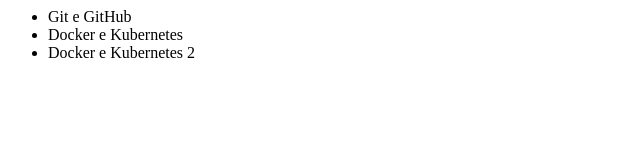
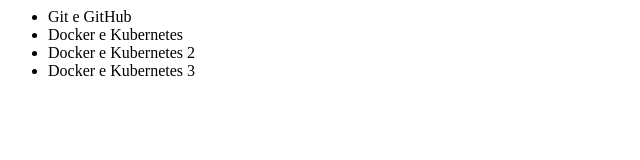
Before and after one commit to camilo-8/portal, a plain HTML site: page index.html in a window 1280 px wide. Shown: the whole page, without its empty margins (0-640 px from the left). Drawn offline with Linux system fonts and the light colour scheme.

Commit message:
add linha index

```diff
--- a/index.html
+++ b/index.html
@@ -5,6 +5,7 @@
       <li>Git e GitHub</li>
       <li>Docker e Kubernetes</li>
       <li>Docker e Kubernetes 2</li>
+      <li>Docker e Kubernetes 3</li>
     <ul>
   </body>
 </html>
```
